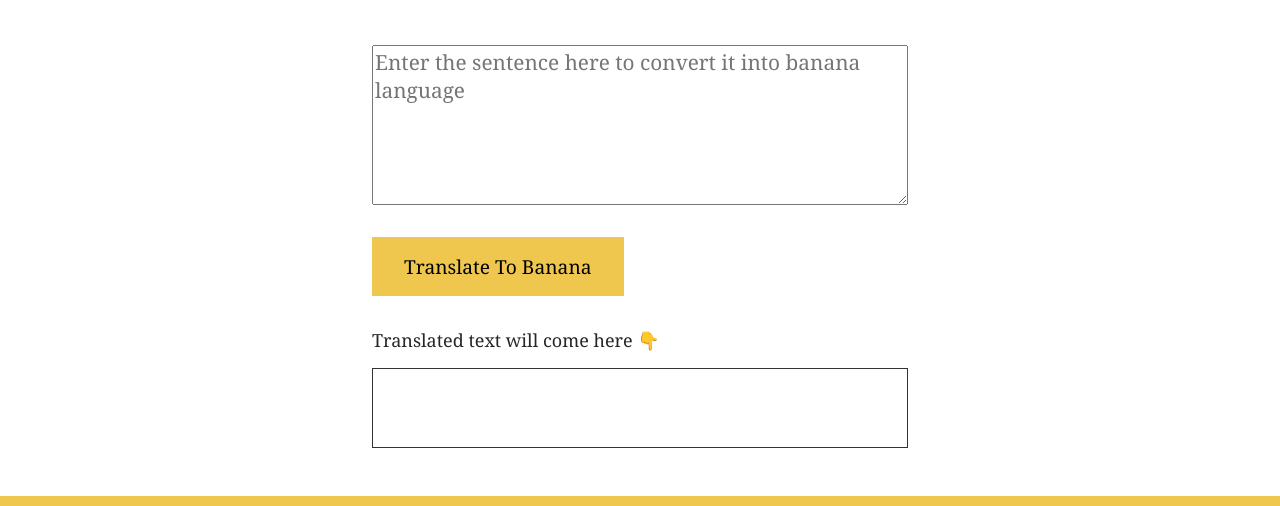
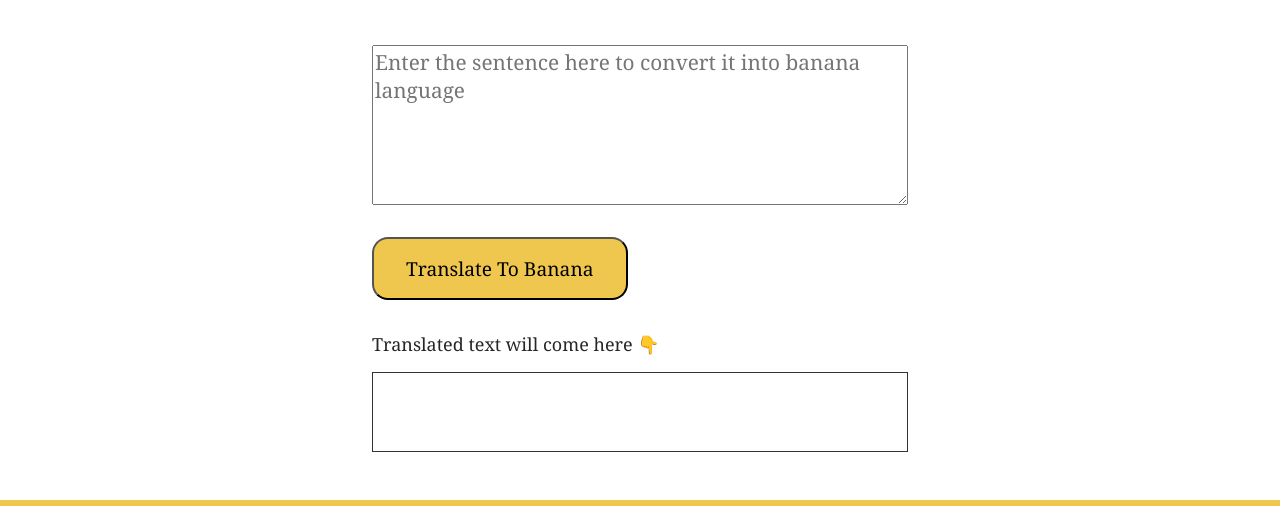
Before and after one commit to bhavyaj12/markSix-minion-lang, a plain HTML site: page index.html in a window 1280 px wide. Shown: the part 110-616 px from the top of the page. Drawn offline with Linux system fonts and the light colour scheme.

Commit message:
style: added style

```diff
--- a/styles.css
+++ b/styles.css
@@ -45,10 +45,10 @@ nav div {
     margin: auto;
     background-color: var(--primary);
     margin: 2rem 0rem;
-    border: none;
     padding: 1rem 2rem;
     font-size: 1.2rem;
     font-family: inherit;
+    border-radius: 1rem;
 
 }
 
```
